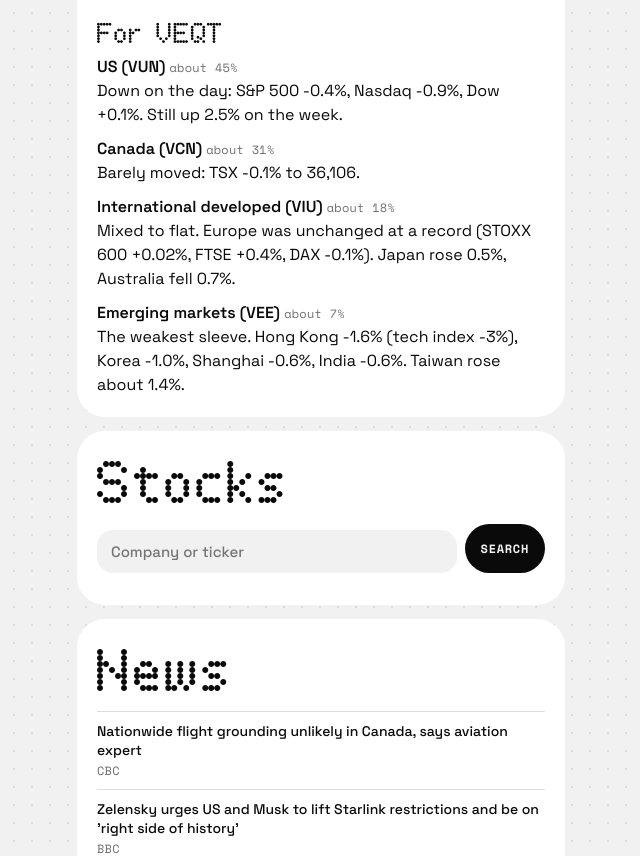
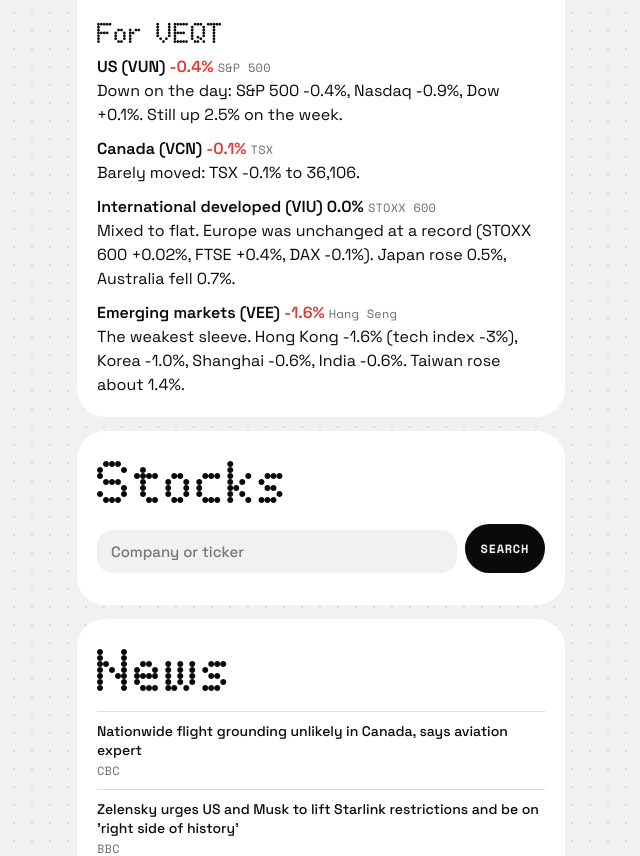
Before and after one commit to Plebejers/Morning-App, a plain HTML site: page index.html in a window 1280 px wide. Shown: the part 2318-3174 px from the top of the page, without its empty margins (319-959 px from the left). Drawn offline with nearby package versions, Linux system fonts and the light colour scheme; a web font is replaced by a local one.

Commit message:
Recap: colored sleeve percentages
Co-Authored-By: Claude Sonnet 5.5 <noreply@anthropic.com>
Claude-Session: https://claude.ai/code/session_01WMYMs8Bfa3hdpkGKiqEd9M

```diff
--- a/index.html
+++ b/index.html
@@ -193,7 +193,7 @@ input,textarea{-webkit-user-select:text;user-select:text}
   </div>
   <button class="ghost" id="locBtn">Use my location</button>
   <div class="row"><label style="flex:1">Stock proxy URL<input type="text" id="proxy" placeholder="https://xxxx.workers.dev"></label></div>
-  <div class="sub" style="margin-top:12px">build 95</div>
+  <div class="sub" style="margin-top:12px">build 96</div>
 </section>
 
 <script>
@@ -506,7 +506,7 @@ function loadRecap(){
     var col=j.tone==='bullish'?'#1fb85a':j.tone==='bearish'?'#e5392e':'inherit';
     var lead=(j.tone?'<b style="color:'+col+'">'+esc(j.label||j.tone)+'.</b> ':'')+(j.mood?esc(j.mood)+' ':'');
     $('rcOut').innerHTML='<div class="sub">Close of '+esc(lbl)+'</div><div style="margin-top:8px;line-height:1.5">'+lead+esc(j.text)+'</div>'
-      +(j.veqt?'<div class="st">For VEQT</div>'+(Array.isArray(j.veqt)?j.veqt.map(function(v){return '<div style="margin-top:10px;line-height:1.5"><b>'+esc(v.n)+'</b> <span class="sub">'+esc(v.w)+'</span><br>'+esc(v.t)+'</div>';}).join(''):'<div style="margin-top:8px;line-height:1.5">'+esc(j.veqt)+'</div>'):'');
+      +(j.veqt?'<div class="st">For VEQT</div>'+(Array.isArray(j.veqt)?j.veqt.map(function(v){return '<div style="margin-top:10px;line-height:1.5"><b>'+esc(v.n)+'</b> <b style="color:'+(Math.abs(v.p)<0.05?'inherit':v.p>0?'#1fb85a':'#e5392e')+'">'+(v.p>=0.05?'+':'')+v.p.toFixed(1)+'%</b> <span class="sub">'+esc(v.r)+'</span><br>'+esc(v.t)+'</div>';}).join(''):'<div style="margin-top:8px;line-height:1.5">'+esc(j.veqt)+'</div>'):'');
   }).catch(function(){});
 }
 loadRecap();setInterval(loadRecap,30*60*1000);
--- a/recap.json
+++ b/recap.json
@@ -1 +1 @@
-{"d": "2026-11-13", "text": "US stocks slipped Friday, led by a second straight drop in tech. The S&P 500 fell 0.4% to 7,562, the Nasdaq fell 0.9% and the Dow edged up 0.1%. Nvidia fell again after its CEO resigned, and Treasury yields rose. Most sectors outside tech finished higher, and the S&P 500 still gained 2.5% on the week, its first winning week since early October. The TSX was steadier, closing at 36,106, down 0.1%. Globally, Europe held flat at a record while Asia mostly fell, with Hong Kong tech hit hardest.", "mood": "Cautious, not panicked: the worry is concentrated in AI and tech, and the rest of the market held up.", "veqt": [{"n": "US (VUN)", "w": "about 45%", "t": "Down on the day: S&P 500 -0.4%, Nasdaq -0.9%, Dow +0.1%. Still up 2.5% on the week."}, {"n": "Canada (VCN)", "w": "about 31%", "t": "Barely moved: TSX -0.1% to 36,106."}, {"n": "International developed (VIU)", "w": "about 18%", "t": "Mixed to flat. Europe was unchanged at a record (STOXX 600 +0.02%, FTSE +0.4%, DAX -0.1%). Japan rose 0.5%, Australia fell 0.7%."}, {"n": "Emerging markets (VEE)", "w": "about 7%", "t": "The weakest sleeve. Hong Kong -1.6% (tech index -3%), Korea -1.0%, Shanghai -0.6%, India -0.6%. Taiwan rose about 1.4%."}], "tone": "bearish", "label": "Slightly bearish today"}
+{"d": "2026-11-13", "text": "US stocks slipped Friday, led by a second straight drop in tech. The S&P 500 fell 0.4% to 7,562, the Nasdaq fell 0.9% and the Dow edged up 0.1%. Nvidia fell again after its CEO resigned, and Treasury yields rose. Most sectors outside tech finished higher, and the S&P 500 still gained 2.5% on the week, its first winning week since early October. The TSX was steadier, closing at 36,106, down 0.1%. Globally, Europe held flat at a record while Asia mostly fell, with Hong Kong tech hit hardest.", "mood": "Cautious, not panicked: the worry is concentrated in AI and tech, and the rest of the market held up.", "veqt": [{"n": "US (VUN)", "t": "Down on the day: S&P 500 -0.4%, Nasdaq -0.9%, Dow +0.1%. Still up 2.5% on the week.", "p": -0.4, "r": "S&P 500"}, {"n": "Canada (VCN)", "t": "Barely moved: TSX -0.1% to 36,106.", "p": -0.1, "r": "TSX"}, {"n": "International developed (VIU)", "t": "Mixed to flat. Europe was unchanged at a record (STOXX 600 +0.02%, FTSE +0.4%, DAX -0.1%). Japan rose 0.5%, Australia fell 0.7%.", "p": 0.0, "r": "STOXX 600"}, {"n": "Emerging markets (VEE)", "t": "The weakest sleeve. Hong Kong -1.6% (tech index -3%), Korea -1.0%, Shanghai -0.6%, India -0.6%. Taiwan rose about 1.4%.", "p": -1.6, "r": "Hang Seng"}], "tone": "bearish", "label": "Slightly bearish today"}
```
